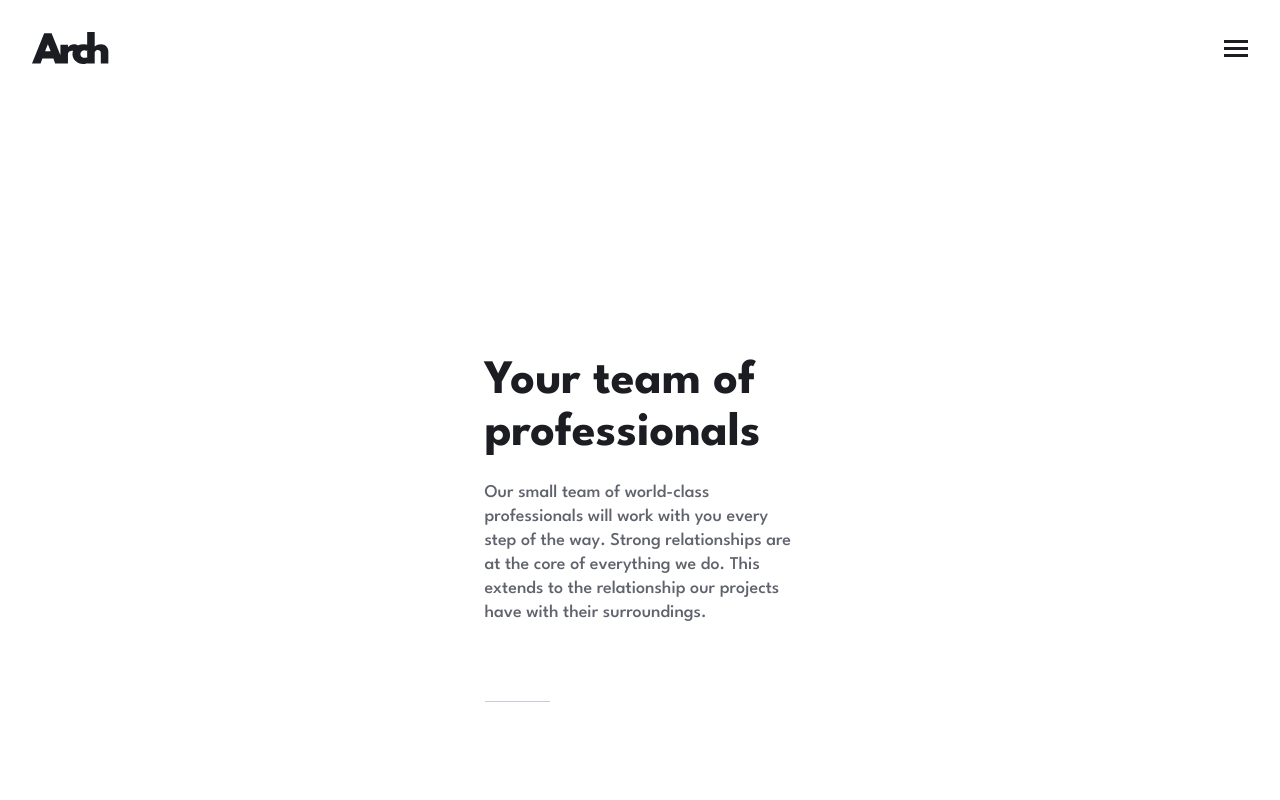
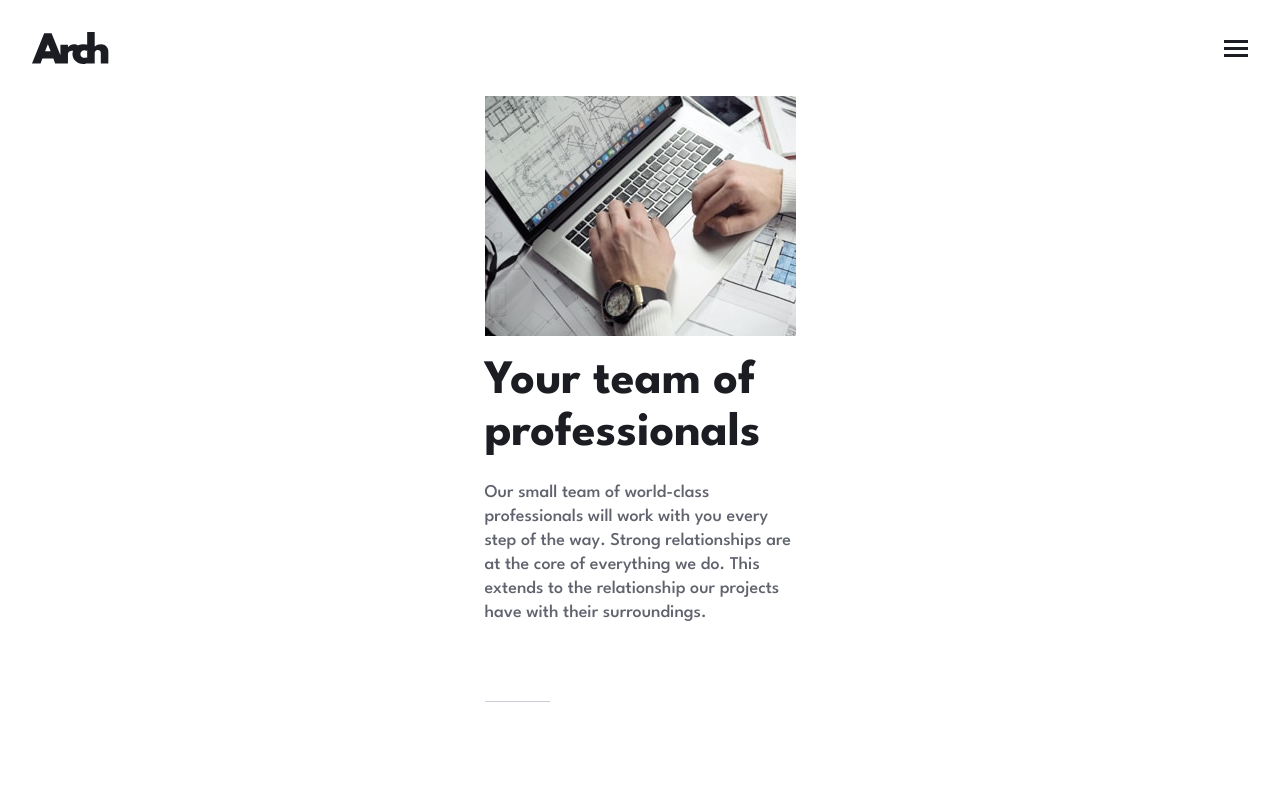
Before and after one commit to gigakhrz/arch-studio-multi-page-website, a Next.js app: page /about in a window 1280 px wide. Shown: the top 800 px of the page. Built offline with nearby package versions, Linux system fonts and the light colour scheme.

Commit message:
finish about's team section

```diff
--- a/src/app/components/aboutChilds/Team.tsx
+++ b/src/app/components/aboutChilds/Team.tsx
@@ -3,7 +3,7 @@ import aboutImg from "../../../../public/assets/about/mobile/image-hero.jpg";
 const Team = (): JSX.Element => {
   return (
     <div className="flex w-[375px] flex-col items-start justify-center gap-[20px] px-[32px]">
-      <div className="relative w-full h-[240px]"></div>
+      <div className="relative w-full h-[240px] bg-aboutMob bg-no-repeat	bg-cover"></div>
 
       <div className="flex flex-col gap-[76px] items-start">
         <div className="flex flex-col gap-[21px] w-full">
```
